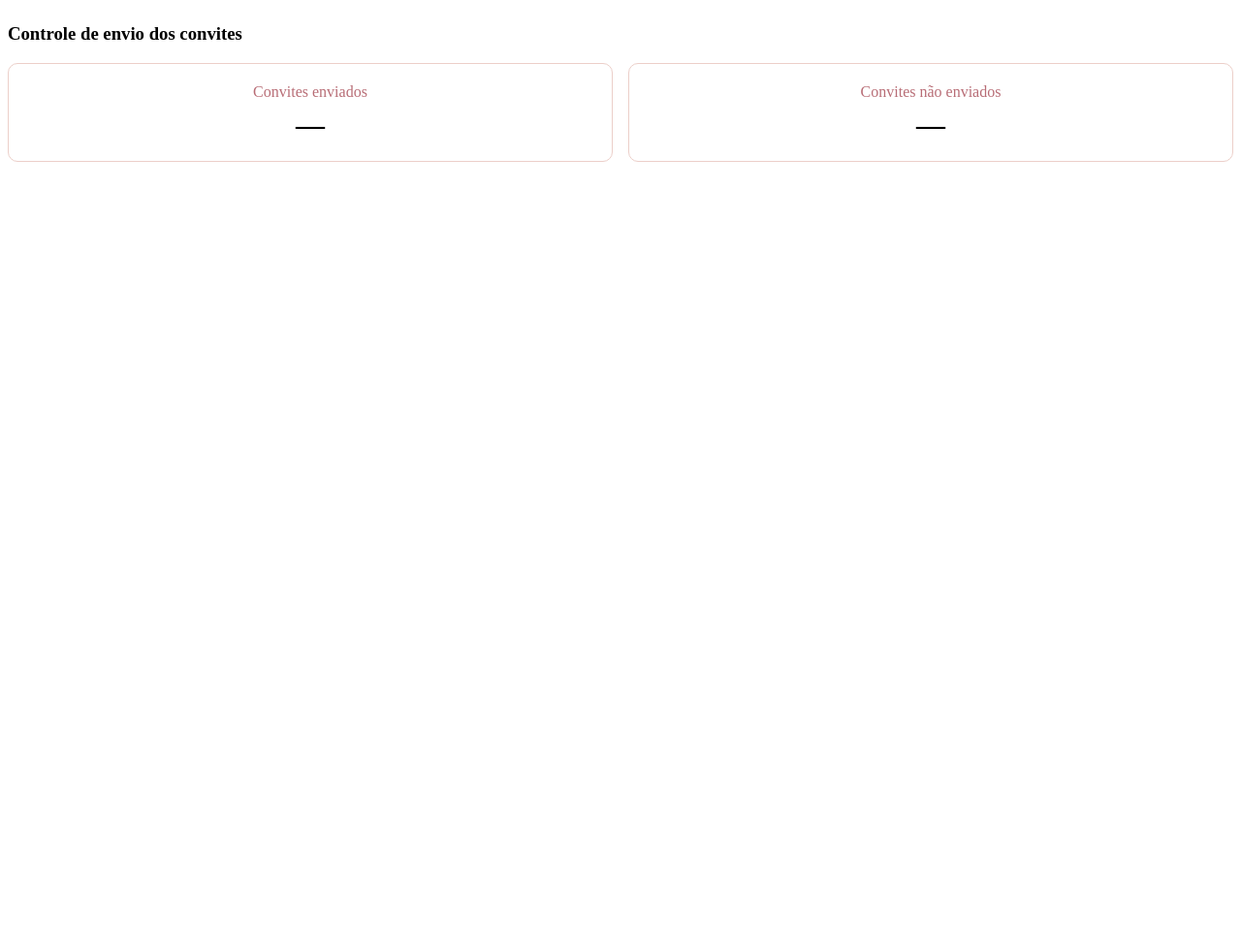
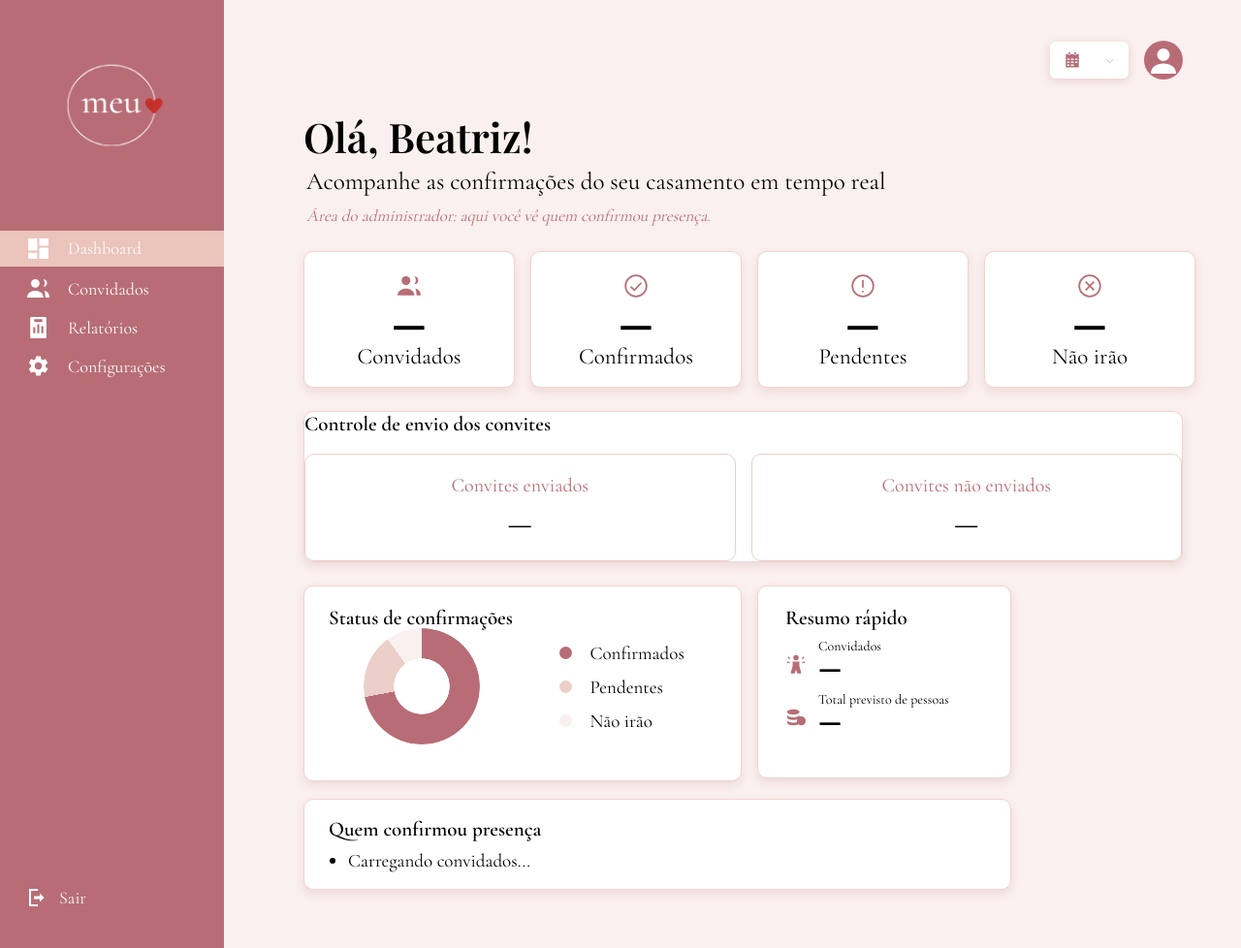
Before and after one commit to jaisfeitosa-collab/casamento-em-dia, a plain HTML site: page painel.html in a window 1280 px wide. Shown: the whole page at 97% size. Before the commit the page ends 800 px from the top, so only its background shows below. Drawn offline with nearby package versions, Linux system fonts and the light colour scheme; a script that the page names is missing; a web font is replaced by a local one.

Commit message:
Update painel.html

```diff
--- a/painel.html
+++ b/painel.html
@@ -1,50 +1,190 @@
 
+<!DOCTYPE html>
+<html lang="pt-BR">
+<head>
+  <meta charset="UTF-8">
+  <meta name="viewport" content="width=device-width, initial-scale=1">
+  <title>Painel | Meu Coração</title>
+  <link rel="preload" href="fonts/playfair-display-600.woff2" as="font" type="font/woff2" crossorigin>
+  <link rel="stylesheet" href="css/meu-coracao.css">
+</head>
+<body>
+  <div class="layout">
+    <aside class="lateral">
+      <a class="logo" href="painel.html" aria-label="Meu Coração">
+        <img src="img/logo-branco.png" alt="meu♥">
+      </a>
+
+      <nav>
+        <a class="ativo" href="painel.html">
+          <i class="ic ic-dash"></i> Dashboard
+        </a>
+        <a href="convidados.html">
+          <i class="ic ic-users"></i> Convidados
+        </a>
+        <a href="#">
+          <i class="ic ic-report"></i> Relatórios
+        </a>
+        <a href="#">
+          <i class="ic ic-gear"></i> Configurações
+        </a>
+      </nav>
+
+      <a class="sair" href="login.html" id="btn-sair">
+        <i class="ic ic-sair"></i> Sair
+      </a>
+    </aside>
+
+    <main class="conteudo painel">
+      <div class="topo">
+        <span class="seletor-data">
+          <i class="ic ic-cal"></i>
+          <span id="data-hoje"></span>
+          <i class="ic ic-chev-b"></i>
+        </span>
+        <span class="avatar"></span>
+      </div>
+
+      <h1>Olá, Beatriz!</h1>
+      <p class="legenda">
+        Acompanhe as confirmações do seu casamento em tempo real
+      </p>
+      <p class="aviso-admin">
+        Área do administrador: aqui você vê quem confirmou presença.
+      </p>
+
+      <!-- INDICADORES DE PRESENÇA -->
+      <section class="cartoes" aria-label="Indicadores">
+        <div class="numero">
+          <i class="ic ic-users"></i>
+          <strong id="ind-total">—</strong>
+          Convidados
+        </div>
+
+        <div class="numero">
+          <i class="ic ic-check-c"></i>
+          <strong id="ind-confirmados">—</strong>
+          Confirmados
+        </div>
+
+        <div class="numero">
+          <i class="ic ic-alert-c"></i>
+          <strong id="ind-pendentes">—</strong>
+          Pendentes
+        </div>
+
+        <div class="numero">
+          <i class="ic ic-x-c"></i>
+          <strong id="ind-ausentes">—</strong>
+          Não irão
+        </div>
       </section>
 
       <!-- CONTROLE DE ENVIO DOS CONVITES -->
-      <section class="bloco controle-convites"
+      <section
+        class="bloco controle-convites"
         aria-label="Controle de envio dos convites"
-        style="margin-top: 24px; margin-bottom: 24px;">
-
+        style="margin-top:24px; margin-bottom:24px;"
+      >
         <h3>Controle de envio dos convites</h3>
 
         <div style="
-          display: grid;
-          grid-template-columns: repeat(auto-fit, minmax(180px, 1fr));
-          gap: 16px;
-          margin-top: 18px;
+          display:grid;
+          grid-template-columns:repeat(auto-fit,minmax(180px,1fr));
+          gap:16px;
+          margin-top:18px;
         ">
-
           <div style="
-            padding: 20px;
-            border: 1px solid #eccfc9;
-            border-radius: 10px;
-            text-align: center;
+            padding:20px;
+            border:1px solid #eccfc9;
+            border-radius:10px;
+            text-align:center;
           ">
-            <div style="color: #b86d76; margin-bottom: 8px;">
+            <div style="color:#b86d76; margin-bottom:8px;">
               Convites enviados
             </div>
-            <strong id="ind-enviados" style="font-size: 30px;">
+            <strong id="ind-enviados" style="font-size:30px;">
               —
             </strong>
           </div>
 
           <div style="
-            padding: 20px;
-            border: 1px solid #eccfc9;
-            border-radius: 10px;
-            text-align: center;
+            padding:20px;
+            border:1px solid #eccfc9;
+            border-radius:10px;
+            text-align:center;
           ">
-            <div style="color: #b86d76; margin-bottom: 8px;">
+            <div style="color:#b86d76; margin-bottom:8px;">
               Convites não enviados
             </div>
-            <strong id="ind-nao-enviados" style="font-size: 30px;">
+            <strong id="ind-nao-enviados" style="font-size:30px;">
               —
             </strong>
           </div>
-
         </div>
       </section>
 
+      <!-- GRÁFICO E RESUMO -->
       <section class="linha2">
         <div class="bloco grafico">
+          <h3>Status de confirmações</h3>
+
+          <div class="grafico-corpo">
+            <div
+              class="rosca"
+              id="rosca"
+              role="img"
+              aria-label="Gráfico de confirmações"
+            ></div>
+
+            <div class="legenda-grafico">
+              <span>
+                <i style="background:#b86d76"></i>
+                Confirmados
+              </span>
+              <span>
+                <i style="background:#eccfc9"></i>
+                Pendentes
+              </span>
+              <span>
+                <i style="background:#faf0ef"></i>
+                Não irão
+              </span>
+            </div>
+          </div>
+        </div>
+
+        <div class="bloco resumo">
+          <h3>Resumo rápido</h3>
+
+          <div class="item">
+            <i class="ic ic-pessoas"></i>
+            <div>
+              <small>Convidados</small>
+              <strong id="res-total">—</strong>
+            </div>
+          </div>
+
+          <div class="item">
+            <i class="ic ic-moedas"></i>
+            <div>
+              <small>Total previsto de pessoas</small>
+              <strong id="res-previsto">—</strong>
+            </div>
+          </div>
+        </div>
+      </section>
+
+      <!-- LISTA DE CONFIRMADOS -->
+      <section class="bloco quem-confirmou">
+        <h3>Quem confirmou presença</h3>
+        <ul id="lista-confirmados">
+          <li>Carregando convidados...</li>
+        </ul>
+      </section>
+    </main>
+  </div>
+
+  <script type="module" src="js/painel.js"></script>
+</body>
+</html>
```
